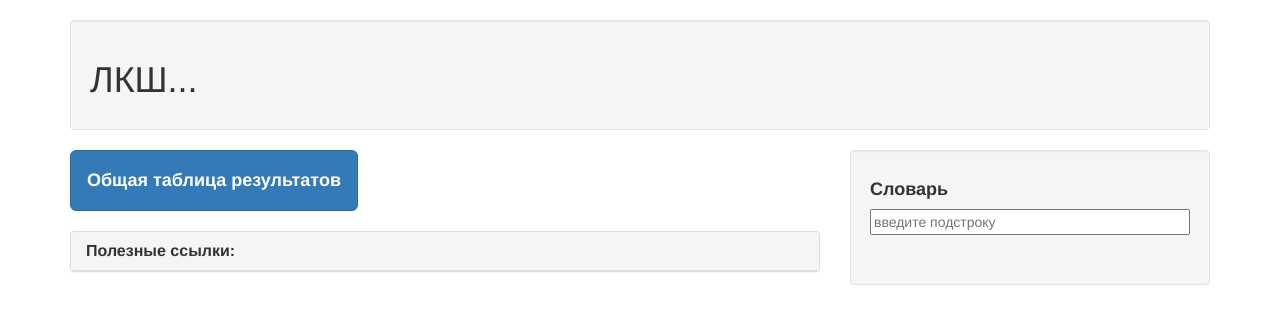
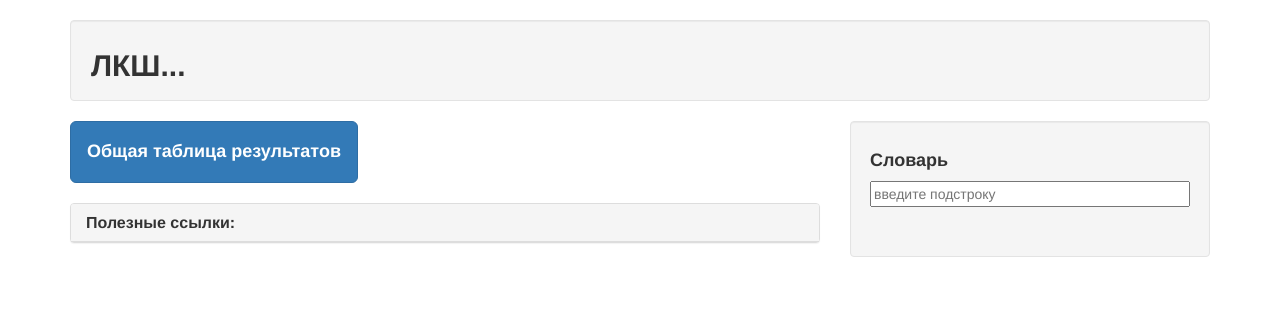
Before and after one commit to TTChangeTheWorld/lksh_parallel_page, a Python web app: template templates/parallel_page.html in a window 1280 px wide. Shown: the top 324 px of the page. Run offline with Jinja, Linux system fonts and the light colour scheme; the template is opened without the code that fills it, so the values that code supplies are empty.

Commit message:
Decrease height of page header, change day titles to actual ones

```diff
--- a/css/parallel_page.css
+++ b/css/parallel_page.css
@@ -1,3 +1,14 @@
+.header {
+    margin-top: 20px;
+    padding-left: 20px;
+    padding-top: 8px;
+    padding-bottom: 8px;
+}
+
+.header h2 {
+    font-weight: bold;
+}
+
 .results-btn {
     margin-bottom: 20px;
 }
--- a/templates/parallel_page.html
+++ b/templates/parallel_page.html
@@ -16,15 +16,15 @@
     <div class="container">
         <div class="row">
             <div class="col-md-12">
-                <div class="well" style="margin-top:20px">
-                    <div class="row-fluid">
-                        <div>
-                            <h1>
+                <div class="header well">
+                    <!--<div class="row-fluid">-->
+                        <!--<div>-->
+                            <h2>
                                 ЛКШ.{{year}}.{{month}}.{{parallel_name}}
-                            </h1>
-                        </div>
+                            </h2>
+                        <!--</div>-->
 
-                    </div>
+                    <!--</div>         -->
                 </div>
             </div>
         </div>
```
Also changed, not shown: config.py (+4 -4 lines), index.html (+11 -11 lines).
